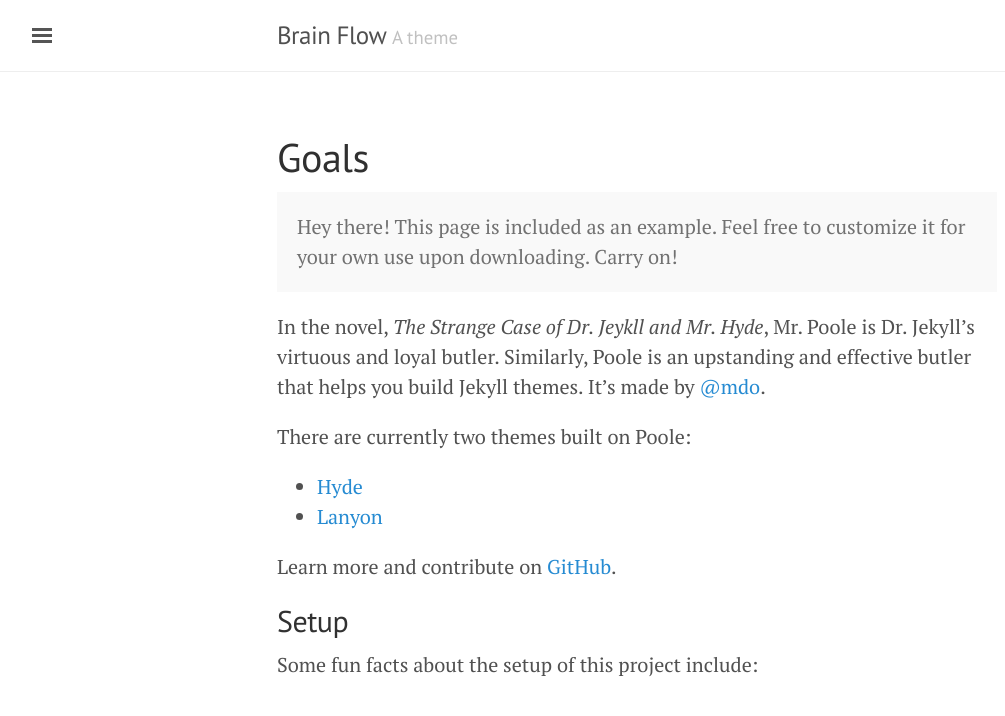
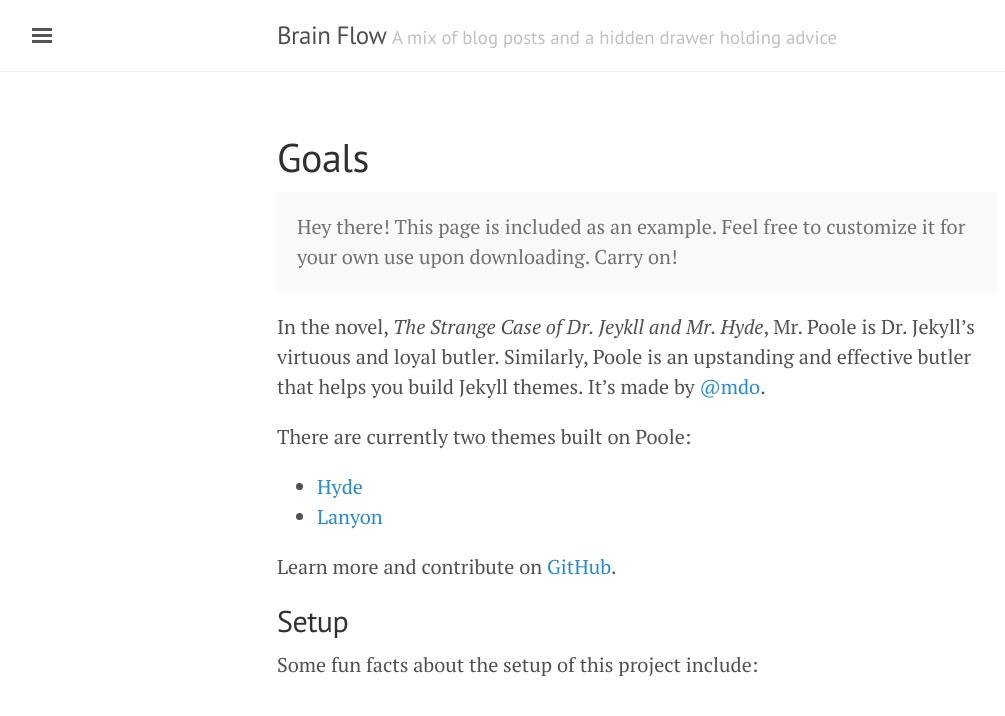
Before and after one commit to bjchia/bjchia.github.io, a Jekyll site: the page built from goals.md, in a window 1280 px wide. Shown: the top 716 px of the page, without its empty margins (3-1008 px from the left). Built offline with Jekyll 4.4.1, drawn with Linux system fonts in a browser that asks for light colours.

Commit message:
Update _config.yml

```diff
--- a/_config.yml
+++ b/_config.yml
@@ -4,7 +4,7 @@
 
 # Setup
 title:               Brain Flow
-tagline:             'A theme'
+tagline:             'A mix of blog posts and a hidden drawer holding advice'
 description:         'A reserved <a href="http://jekyllrb.com" target="_blank">Jekyll</a> theme that places gravity on content with a hidden drawer. Made by <a href="https://twitter.com/mdo" target="_blank">@mdo</a>.'
 url:                 http://lanyon.getpoole.com
 baseurl:             ''
```
